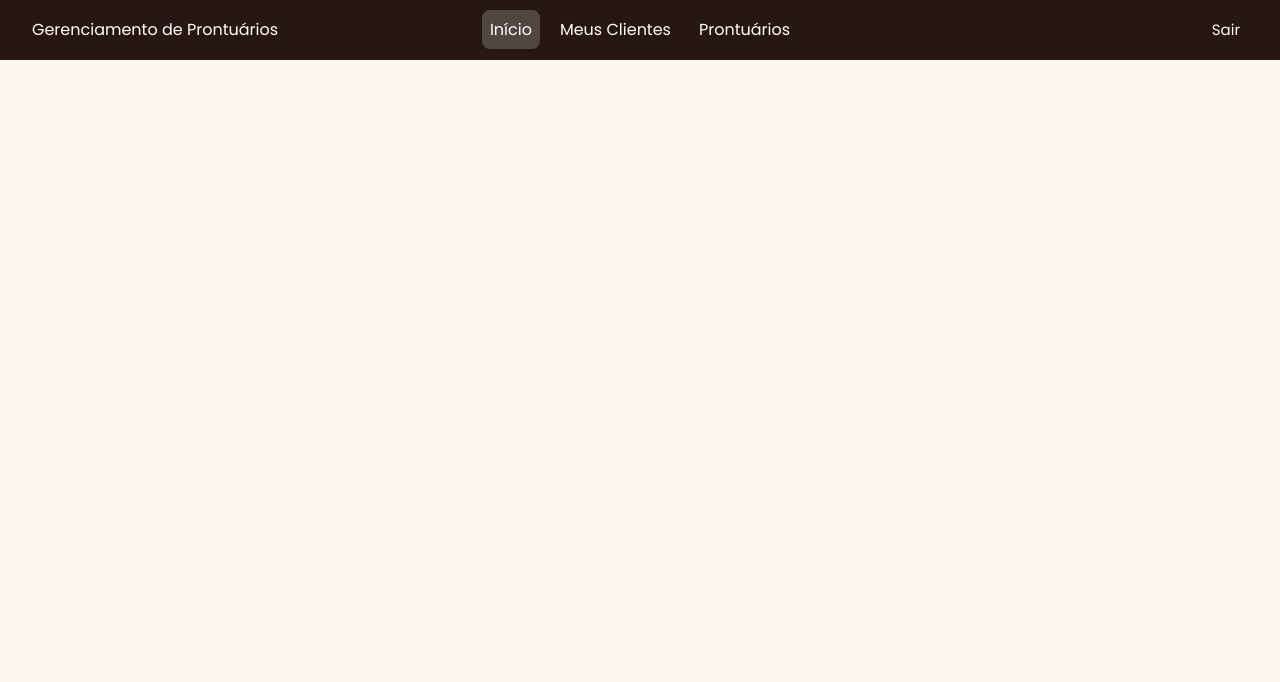
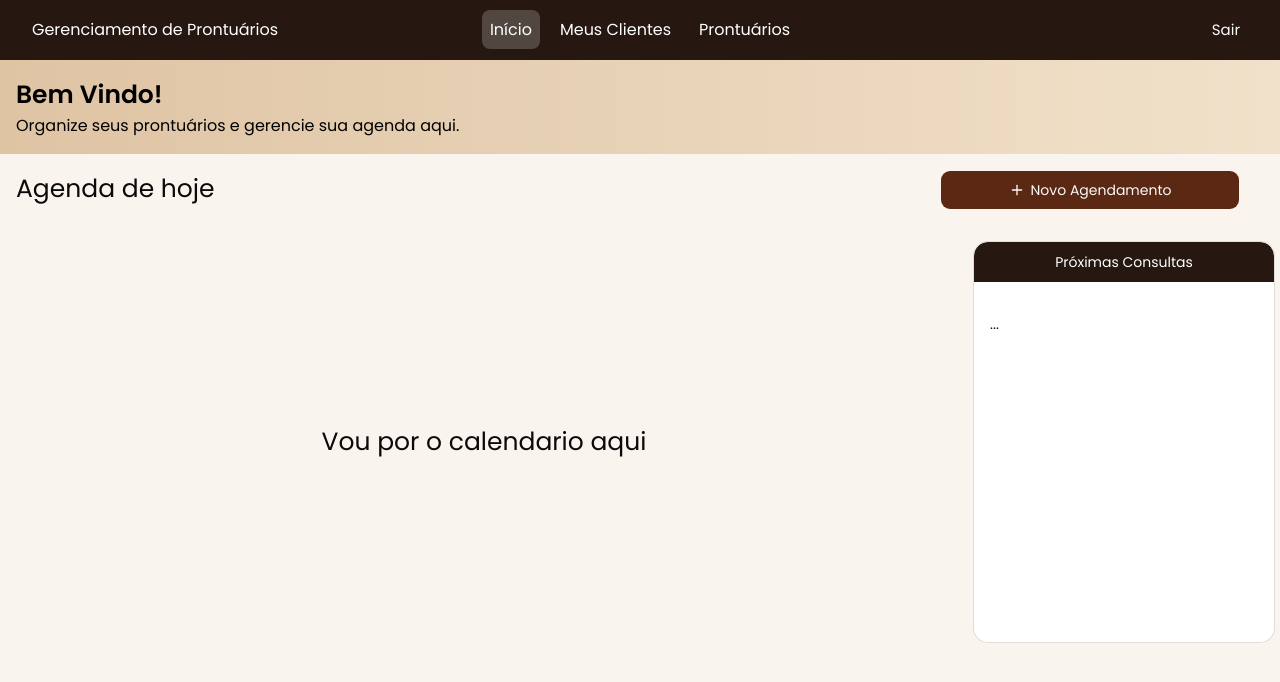
Before and after one commit to Fabio-Lucas-07/Inova---SGP-, a React (Vite) app: page / in a window 1280 px wide. Shown: the top 682 px of the page. Built offline with nearby package versions, Linux system fonts and the light colour scheme.

Commit message:
new feats: create login and other feats

```diff
--- a/src/components/Layout.tsx
+++ b/src/components/Layout.tsx
@@ -6,10 +6,10 @@ import NavBar from './Navbar';
 
 const Layout = () => {
   return (
-    <div>
-        <NavBar />
-      <main>
-        <Outlet/>
+    <div className="flex flex-col">
+      <NavBar />
+      <main >
+        <Outlet />
       </main>
     </div>
   );
--- a/src/components/Navbar.tsx
+++ b/src/components/Navbar.tsx
@@ -12,16 +12,18 @@ import {
 } from "@/components/ui/alert-dialog"
 import { Button } from '@/components/ui/button'
 import { NavLink, useNavigate } from 'react-router-dom'
+import { Menu } from 'lucide-react';
 
 const Navbar = () => {
     const navigate = useNavigate()
 
     return (
-        //desktop
-        <div className='flex fixed w-full h-15 bg-[#261810] items-center justify-center px-4  text-white '>
-            <div className=' grid grid-cols-3 gap-4 w-full mr-auto ml-auto flex place-items-center p-4'>
-                <h1 className='mr-auto'>Gerenciamento de Prontuários</h1>
-                <ul className='flex gap-3'>
+
+        <div className='flex  sticky top-0  w-full h-15 bg-[#261810] items-center justify-center px-4  text-white '>
+            {/* //desktop */}
+            <div className=' grid grid-cols-3 gap-4 w-full mr-auto ml-auto flex place-items-center p-4 hidden md:flex'>
+                <h1 className='justify-start w-full'>Gerenciamento de Prontuários</h1>
+                <ul className='flex gap-3 w-full items-center justify-center'>
                     <li>
                         <NavLink
                             to="/"
@@ -53,11 +55,11 @@ const Navbar = () => {
                         </NavLink>
                     </li>
                 </ul>
-                <div className='ml-auto'>
+                <div className='w-full flex justify-end'>
 
                     <AlertDialog >
                         <AlertDialogTrigger asChild>
-                            <Button className='text-[15px] font-normal hover:cursor-pointer bg-transparent border-none rounded-md hover:bg-white/10 p-2 transition-all duration-300 '>Sair</Button>
+                            <Button className='text-[15px] font-normal hover:cursor-pointer bg-transparent border-none rounded-md hover:bg-white/10 p-2 transition-all duration-300'>Sair</Button>
                         </AlertDialogTrigger>
                         <AlertDialogContent>
                             <AlertDialogHeader>
@@ -78,6 +80,10 @@ const Navbar = () => {
                     </AlertDialog>
                 </div>
             </div>
+            {/* //mobile */}
+            <div>
+
+            </div>
 
         </div>
 
--- /dev/null
+++ b/src/components/ui/card.tsx
@@ -0,0 +1,103 @@
+import * as React from "react"
+
+import { cn } from "@/lib/utils"
+
+function Card({
+  className,
+  size = "default",
+  ...props
+}: React.ComponentProps<"div"> & { size?: "default" | "sm" }) {
+  return (
+    <div
+      data-slot="card"
+      data-size={size}
+      className={cn(
+        "group/card flex flex-col gap-4 overflow-hidden rounded-xl bg-card py-4 text-sm text-card-foreground ring-1 ring-foreground/10 has-data-[slot=card-footer]:pb-0 has-[>img:first-child]:pt-0 data-[size=sm]:gap-3 data-[size=sm]:py-3 data-[size=sm]:has-data-[slot=card-footer]:pb-0 *:[img:first-child]:rounded-t-xl *:[img:last-child]:rounded-b-xl",
+        className
+      )}
+      {...props}
+    />
+  )
+}
+
+function CardHeader({ className, ...props }: React.ComponentProps<"div">) {
+  return (
+    <div
+      data-slot="card-header"
+      className={cn(
+        "group/card-header @container/card-header grid auto-rows-min items-start gap-1 rounded-t-xl px-4 group-data-[size=sm]/card:px-3 has-data-[slot=card-action]:grid-cols-[1fr_auto] has-data-[slot=card-description]:grid-rows-[auto_auto] [.border-b]:pb-4 group-data-[size=sm]/card:[.border-b]:pb-3",
+        className
+      )}
+      {...props}
+    />
+  )
+}
+
+function CardTitle({ className, ...props }: React.ComponentProps<"div">) {
+  return (
+    <div
+      data-slot="card-title"
+      className={cn(
+        "font-heading text-base leading-snug font-medium group-data-[size=sm]/card:text-sm",
+        className
+      )}
+      {...props}
+    />
+  )
+}
+
+function CardDescription({ className, ...props }: React.ComponentProps<"div">) {
+  return (
+    <div
+      data-slot="card-description"
+      className={cn("text-sm text-muted-foreground", className)}
+      {...props}
+    />
+  )
+}
+
+function CardAction({ className, ...props }: React.ComponentProps<"div">) {
+  return (
+    <div
+      data-slot="card-action"
+      className={cn(
+        "col-start-2 row-span-2 row-start-1 self-start justify-self-end",
+        className
+      )}
+      {...props}
+    />
+  )
+}
+
+function CardContent({ className, ...props }: React.ComponentProps<"div">) {
+  return (
+    <div
+      data-slot="card-content"
+      className={cn("px-4 group-data-[size=sm]/card:px-3", className)}
+      {...props}
+    />
+  )
+}
+
+function CardFooter({ className, ...props }: React.ComponentProps<"div">) {
+  return (
+    <div
+      data-slot="card-footer"
+      className={cn(
+        "flex items-center rounded-b-xl border-t bg-muted/50 p-4 group-data-[size=sm]/card:p-3",
+        className
+      )}
+      {...props}
+    />
+  )
+}
+
+export {
+  Card,
+  CardHeader,
+  CardFooter,
+  CardTitle,
+  CardAction,
+  CardDescription,
+  CardContent,
+}
--- /dev/null
+++ b/src/components/ui/input.tsx
@@ -0,0 +1,19 @@
+import * as React from "react"
+
+import { cn } from "@/lib/utils"
+
+function Input({ className, type, ...props }: React.ComponentProps<"input">) {
+  return (
+    <input
+      type={type}
+      data-slot="input"
+      className={cn(
+        "h-8 w-full min-w-0 rounded-lg border border-input bg-transparent px-2.5 py-1 text-base transition-colors outline-none file:inline-flex file:h-6 file:border-0 file:bg-transparent file:text-sm file:font-medium file:text-foreground placeholder:text-muted-foreground focus-visible:border-ring focus-visible:ring-3 focus-visible:ring-ring/50 disabled:pointer-events-none disabled:cursor-not-allowed disabled:bg-input/50 disabled:opacity-50 aria-invalid:border-destructive aria-invalid:ring-3 aria-invalid:ring-destructive/20 md:text-sm dark:bg-input/30 dark:disabled:bg-input/80 dark:aria-invalid:border-destructive/50 dark:aria-invalid:ring-destructive/40",
+        className
+      )}
+      {...props}
+    />
+  )
+}
+
+export { Input }
--- a/src/index.css
+++ b/src/index.css
@@ -123,7 +123,7 @@
     font-family: "Poppins", sans-serif;
     }
   body {
-    @apply bg-[#F9F7EE] text-foreground;
+    @apply bg-[#FAF4EE] text-foreground;
     }
   html {
     @apply font-sans ;
--- a/src/pages/Home.tsx
+++ b/src/pages/Home.tsx
@@ -1,13 +1,46 @@
 import React from 'react'
 import { Button } from '../components/ui/button'
+import { Card, CardHeader, CardContent } from '../components/ui/card'
+import { Plus } from 'lucide-react'
+
 
 const Home = () => {
   return (
-    <div className='w-full h-screen flex flex-col items-center justify-center'>
-        <div>
+    <div className='w-full h-screen flex flex-col '>
+      <div className='bg-gradient-to-l to-[#DFC4A4] from-[#F1E1CA] h-auto w-full text-black p-4 '>
+        <h1 className='text-[25px] font-semibold'>Bem Vindo!</h1>
+        <p>Organize seus prontuários e gerencie sua agenda aqui.</p>
+      </div>
+      <div className='p-4 text-[25px]'>
+        <div className='grid grid-cols-2 pb-8'>
+          <h1>Agenda de hoje</h1>
+          <div className='flex justify-end px-6'>
+            <Button className='bg-[#5B2813] font-normal w-[300px] h-10 hover:cursor-pointer'><Plus/>Novo Agendamento</Button>
+          </div>
 
 
         </div>
+
+        <div className='grid grid-cols-[75%_25%] gap-4 place-items-center '>
+
+          <div className='flex items-start  '>
+            <h1>Vou por o calendario aqui</h1>
+          </div>
+          <div className='justify-end  '>
+            <Card className='h-[400px] w-[300px] p-0 overflow-hidden hidden md:flex'>
+              <CardHeader className='flex bg-[#261810] h-10 p-0  w-full justify-center items-center text-white'>
+                <h1>Próximas Consultas</h1>
+              </CardHeader>
+
+              <CardContent className="p-4">
+
+                ...
+              </CardContent>
+
+            </Card>
+          </div>
+        </div>
+      </div>
     </div>
   )
 }
--- a/src/pages/Login.tsx
+++ b/src/pages/Login.tsx
@@ -1,9 +1,56 @@
-import React from 'react'
+import React, { use } from 'react'
+import { Card, CardHeader } from '../components/ui/card'
+import { Input } from '../components/ui/input'
+import { useState } from 'react'
+import { Button } from '../components/ui/button'
+import { useNavigate } from 'react-router-dom'
 
 const Login = () => {
+  const [login, setLogin] = useState('')
+  const [senha, setSenha] = useState('')
+  const [alert, setAlert] = useState('')
+  const navigate = useNavigate()
+
+
+  const verificalogin = () => {
+    if(login === 'admin' && senha === 'admin'){
+      navigate('/')
+    }else{
+      setAlert('Login ou senha incorretos')
+    }
+
+  }
+
   return (
-    <div>
-      teste
+    <div className='h-screen w-full flex flex-col items-center justify-center'>
+      <Card className='bg-[#261810] h-auto w-100 p-10'>
+        <CardHeader>
+          <h1 className='text-white text-[25px] font-semibold mx-auto'>Login</h1>
+        </CardHeader>
+        <label htmlFor="" className='text-white text-[20px]'>Login</label>
+        <Input
+          onChange={(e) => {
+            setLogin(e.target.value)
+          }}
+          value={login}
+          className='bg-white' />
+
+        <label className='text-white text-[20px]'>Senha</label>
+        <Input
+        type='password'
+          onChange={(e) => {
+            setSenha(e.target.value)
+          }}
+          value={senha}
+          className='bg-white' />
+
+        <h1 className='text-white mx-auto'>{alert}</h1>
+
+          <Button
+          onClick={() => {verificalogin()}}
+          className='bg-white text-black hover:cursor-pointer hover:bg-gray-500 mt-1 w-35 h-10 ml-auto mr-auto'>Entrar</Button>
+      </Card>
+      <h1>debug ${login}// ${senha}</h1>
     </div>
   )
 }
```
Also changed, not shown: 1 other file (tests, documents, lock files or other folders).
